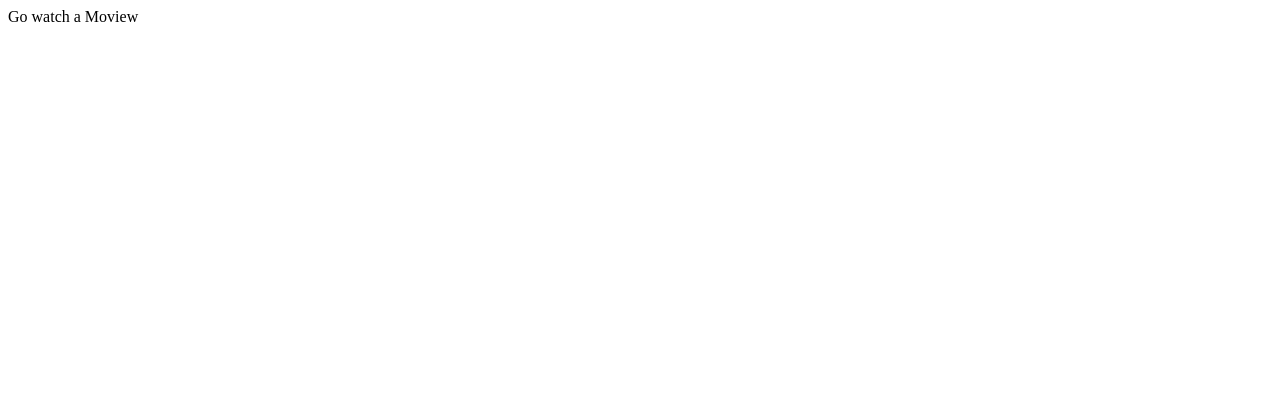
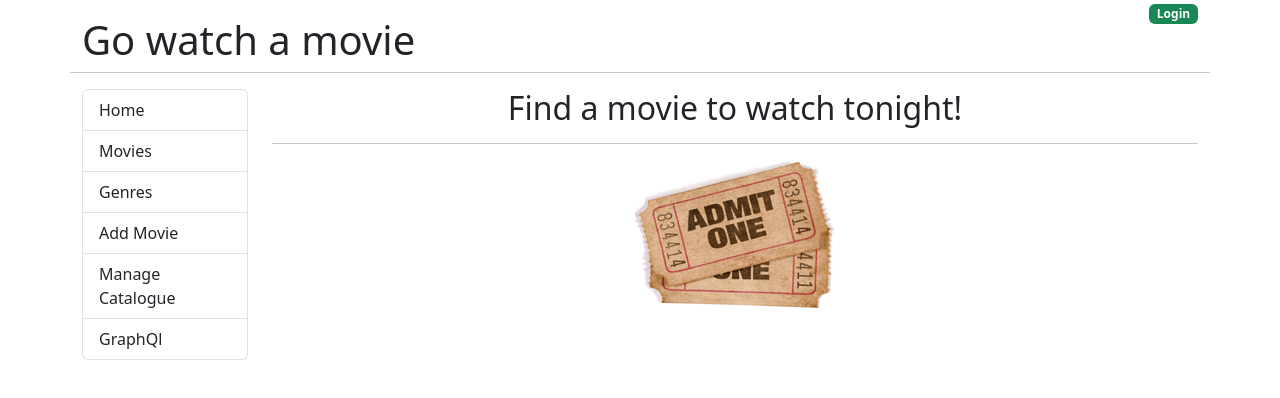
Before and after one commit to srajalingam/movieApp, a React (Create React App) app in the folder frontend/: page / in a window 1280 px wide. Shown: the top 398 px of the page. Built offline with nearby package versions, Linux system fonts and the light colour scheme.

Commit message:
Set application layout

```diff
--- a/frontend/public/index.html
+++ b/frontend/public/index.html
@@ -10,34 +10,12 @@
       content="Web site created using create-react-app"
     />
     <link rel="apple-touch-icon" href="%PUBLIC_URL%/logo192.png" />
-    <!--
-      manifest.json provides metadata used when your web app is installed on a
-      user's mobile device or desktop. See https://developers.google.com/web/fundamentals/web-app-manifest/
-    -->
     <link rel="manifest" href="%PUBLIC_URL%/manifest.json" />
-    <!--
-      Notice the use of %PUBLIC_URL% in the tags above.
-      It will be replaced with the URL of the `public` folder during the build.
-      Only files inside the `public` folder can be referenced from the HTML.
-
-      Unlike "/favicon.ico" or "favicon.ico", "%PUBLIC_URL%/favicon.ico" will
-      work correctly both with client-side routing and a non-root public URL.
-      Learn how to configure a non-root public URL by running `npm run build`.
-    -->
-    <title>React App</title>
+    <link href="https://cdn.jsdelivr.net/npm/bootstrap@5.3.8/dist/css/bootstrap.min.css" rel="stylesheet" integrity="sha384-sRIl4kxILFvY47J16cr9ZwB07vP4J8+LH7qKQnuqkuIAvNWLzeN8tE5YBujZqJLB" crossorigin="anonymous">
+    <title>Go watch a Movie</title>
   </head>
   <body>
     <noscript>You need to enable JavaScript to run this app.</noscript>
     <div id="root"></div>
-    <!--
-      This HTML file is a template.
-      If you open it directly in the browser, you will see an empty page.
-
-      You can add webfonts, meta tags, or analytics to this file.
-      The build step will place the bundled scripts into the <body> tag.
-
-      To begin the development, run `npm start` or `yarn start`.
-      To create a production bundle, use `npm run build` or `yarn build`.
-    -->
   </body>
 </html>
--- a/frontend/src/App.js
+++ b/frontend/src/App.js
@@ -1,9 +1,35 @@
+import Home from "./components/Home";
 
 
 function App() {
   return (
-    <div>
-      Go watch a Moview
+    <div className="container">
+      <div className="row">
+        <div className="col">
+          <h1 className="mt-3">Go watch a movie</h1>
+        </div>
+        <div className="col text-end">
+          <a href="#!"><span className="badge bg-success">Login</span></a>
+        </div>
+        <hr className="mb-3"/>
+      </div>
+      <div className="row">
+        <div className="col-md-2">
+          <nav>
+            <div className="list-group">
+              <a href="#!" className="list-group-item list-group-item-action">Home</a>
+              <a href="#!" className="list-group-item list-group-item-action">Movies</a>
+              <a href="#!" className="list-group-item list-group-item-action">Genres</a>
+              <a href="#!" className="list-group-item list-group-item-action">Add Movie</a>
+              <a href="#!" className="list-group-item list-group-item-action">Manage Catalogue</a>
+              <a href="#!" className="list-group-item list-group-item-action">GraphQl</a>
+            </div>
+          </nav>
+        </div>
+        <div className="col-md-10">
+          <Home/>
+        </div>
+      </div>
     </div>
   );
 }
--- /dev/null
+++ b/frontend/src/components/Home.js
@@ -0,0 +1,15 @@
+import Ticket from "./../images/movie_tickets.jpg"
+
+const Home=()=>{
+    return(
+        <>
+            <div className="text-center">
+                <h2>Find a movie to watch tonight!</h2>
+                <hr/>
+                <img src={Ticket} alt="movie tickets"/>
+            </div>
+        </>
+    )
+}
+
+export default Home
```
Also changed, not shown: frontend/src/components/Movies.js (added, +13 -0 lines), frontend/src/images/movie_tickets.jpg (added).
